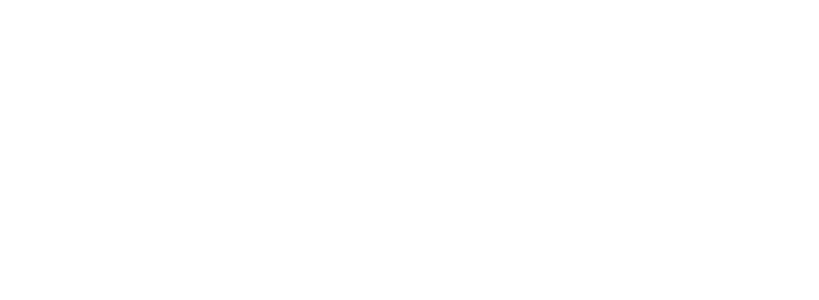
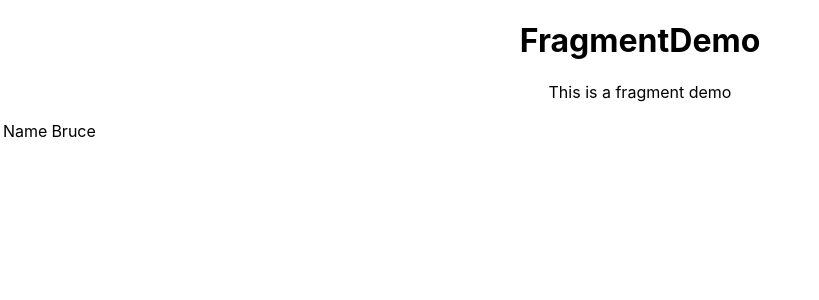
Before and after one commit to priyankarajana01/React-JS-Tutorial, a React (Create React App) app: page / in a window 1280 px wide. Shown: the top 300 px of the page, without its empty margins (0-819 px from the left). Built offline with nearby package versions, Linux system fonts and the light colour scheme.

Commit message:
fragments

```diff
--- a/src/App.js
+++ b/src/App.js
@@ -19,6 +19,8 @@
 import Form from './components/Form';
 import LifecycleA from './components/LifecycleA';
 import LifecycleB from './components/LifecycleB';
+import FragmentDemo from './components/FragmentDemo';
+import Table from './components/Table';
 
 function App() {
   return (
@@ -54,7 +56,8 @@
       {/* <LifecycleA />
       <LifecycleB /> */}
 
-
+      <FragmentDemo />
+      <Table />
 
 
 
--- /dev/null
+++ b/src/components/Columns.js
@@ -0,0 +1,12 @@
+import React from 'react'
+
+function Columns() {
+    return (
+        <React.Fragment>
+            <td>Name</td>
+            <td>Bruce</td>
+        </React.Fragment>
+    )
+}
+
+export default Columns
--- /dev/null
+++ b/src/components/FragmentDemo.js
@@ -0,0 +1,12 @@
+import React from 'react'
+
+function FragmentDemo() {
+    return (
+        <React.Fragment>
+            <h1>FragmentDemo</h1>
+            <p>This is a fragment demo</p>
+        </React.Fragment>
+    )
+}
+
+export default FragmentDemo
--- /dev/null
+++ b/src/components/Table.js
@@ -0,0 +1,16 @@
+import React from 'react'
+import Columns from './Columns'
+
+function Table() {
+  return (
+    <table>
+        <tbody>
+            <tr>
+                <Columns />
+            </tr>
+        </tbody>
+    </table>
+  )
+}
+
+export default Table
```
